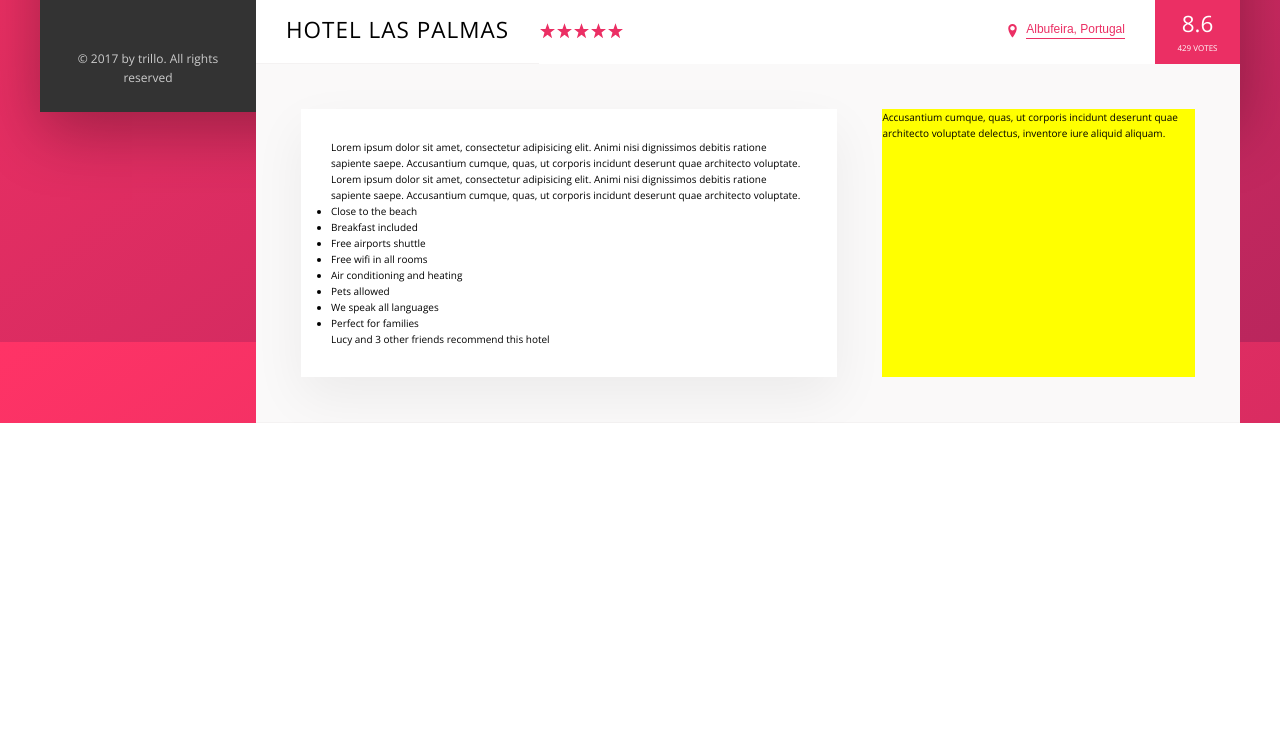
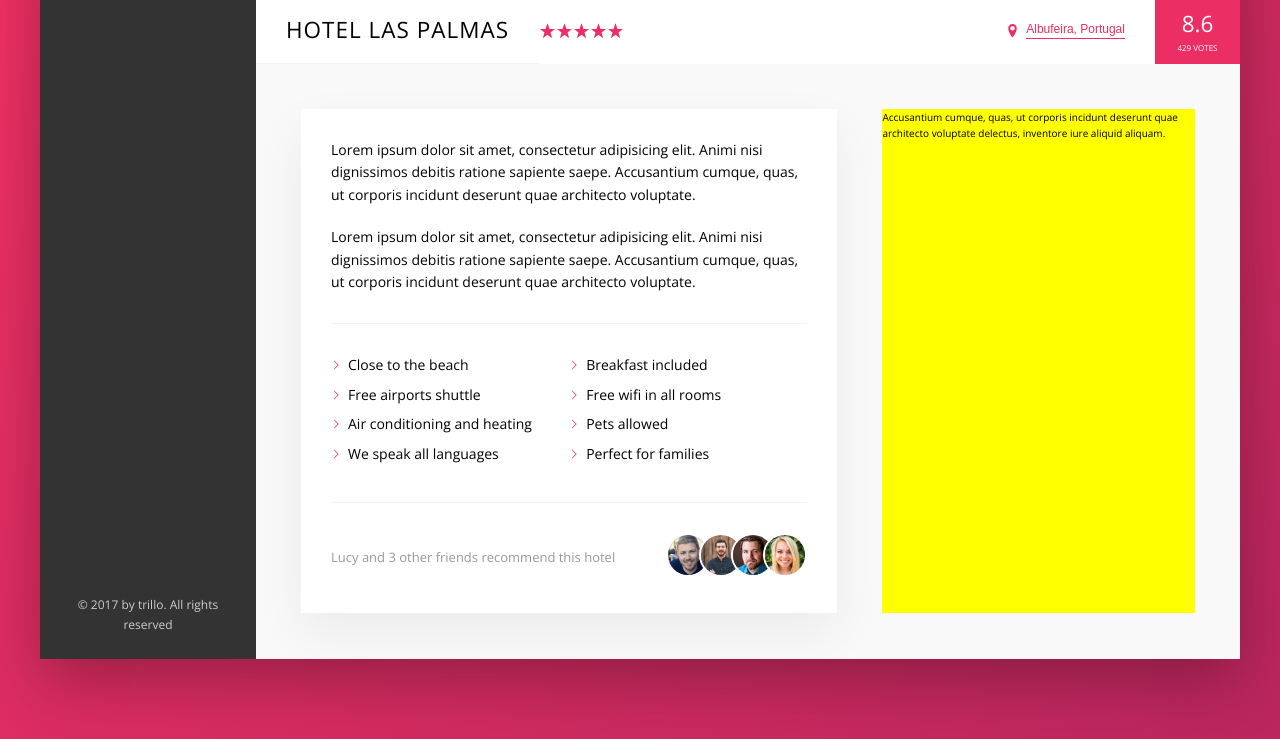
Before and after one commit to teenoh/websites, a website: page trillo/index.html in a window 1280 px wide. Shown: the part 538-1277 px from the top of the page. Before the commit the page ends 961 px from the top, so only its background shows below. Drawn offline with nearby package versions, Linux system fonts and the light colour scheme.

Commit message:
add and style recommend section

```diff
--- a/trillo/index.html
+++ b/trillo/index.html
@@ -180,8 +180,16 @@
                   <p class="recommend__count">
                       Lucy and 3 other friends recommend this hotel
                   </p>
+                  <div class="recommend__friends">
+                       <img src="img/user-3.jpg" alt="Friend 1" class="recommend__photo">
+                       <img src="img/user-4.jpg" alt="Friend 2" class="recommend__photo">
+                       <img src="img/user-5.jpg" alt="Friend 3" class="recommend__photo">
+                       <img src="img/user-6.jpg" alt="Friend 4" class="recommend__photo">
+                  </div>
               </div>
             </div>
+
+
             <div class="user-reviews">
               Accusantium cumque, quas, ut corporis incidunt deserunt quae
               architecto voluptate delectus, inventore iure aliquid aliquam.
--- a/trillo/sass/_components.scss
+++ b/trillo/sass/_components.scss
@@ -303,3 +303,80 @@
     box-shadow: none;
   }
 }
+
+/////////////////////////////////
+// PARAGRAPH
+.paragraph {
+  &:not(:last-of-type){
+    margin-bottom: 2rem;
+  }
+}
+
+/////////////////////////////////
+// LIST
+.list {
+  list-style: none;
+  margin: 3rem 0;
+  padding: 3rem 0;
+  border-top: var(--line);
+  border-bottom: var(--line);
+  display: flex;
+  flex-wrap: wrap;
+
+  &__item {
+    flex: 0 0 50%;
+    margin-bottom: .7rem;
+  }
+
+  &__item::before {
+    content: '';
+    display: inline-block;
+    width: 1rem;
+    height: 1rem;
+    margin-right: .7rem;
+
+    // Older browsers
+    // background-image: url('../img/chevron-thin-right.svg');
+    // background-size: cover;
+
+    // Newer browsers - masks
+    background-color: var(--color-primary);
+    -webkit-mask-image: url('../img/chevron-thin-right.svg');
+    -webkit-mask-size: cover;
+    mask-image: url('../img/chevron-thin-right.svg');
+    mask-size: cover;
+  }
+}
+
+
+/////////////////////////////////
+// RECOMMEND
+
+.recommend {
+  font-size: 1.3rem;
+  color: var(--color-grey-dark-3);
+
+  display: flex;
+  align-items: center;
+
+  &__count {
+    margin-right: auto;
+  }
+
+  &__friends {
+
+  }
+
+  &__photo {
+    box-sizing: content-box;
+    height: 4rem;
+    width: 4rem;
+    border-radius: 50%;
+    border: 2px solid var(--color-white);
+
+    &:not(:last-child){
+      margin-right: -1.5rem;
+
+    }
+  }
+}
--- a/trillo/sass/_layout.scss
+++ b/trillo/sass/_layout.scss
@@ -1,10 +1,9 @@
 .container {
   max-width: 120rem;
   margin: 8rem auto;
-    background-color: var(--color-grey-light-1 );
+  background-color: var(--color-grey-light-1);
   box-shadow: var(--shadow-dark);
   min-height: 50rem;
-
 }
 
 .header {
@@ -16,7 +15,6 @@
   display: flex;
   justify-content: space-between;
   align-items: center;
-
 }
 
 .content {
@@ -24,18 +22,16 @@
 }
 
 .sidebar {
-    background-color: var(--color-grey-dark-1 );
+  background-color: var(--color-grey-dark-1);
 
   flex: 0 0 18%;
   display: flex;
   flex-direction: column;
   justify-content: space-between;
-
 }
 
 .hotel-view {
   background-color: #fff;
-    height: 50rem;
   flex: 1;
 }
 
@@ -47,6 +43,7 @@
 }
 
 .description {
+  font-size: 1.4rem;
   background-color: var(--color-white);
   flex: 0 0 60%;
   box-shadow: var(--shadow-light);
```
Also changed, not shown: trillo/css/style.css. Lines whose indentation alone changed are shown as unchanged.
